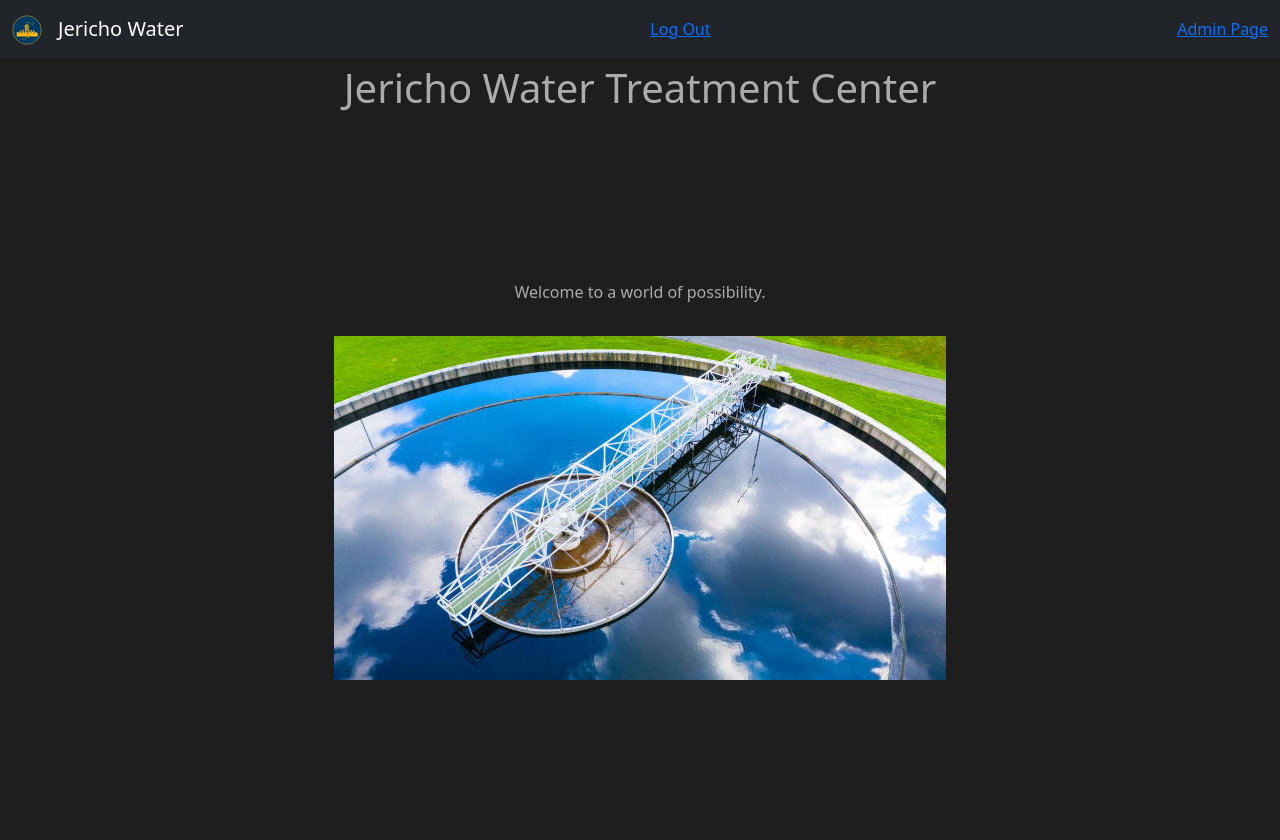
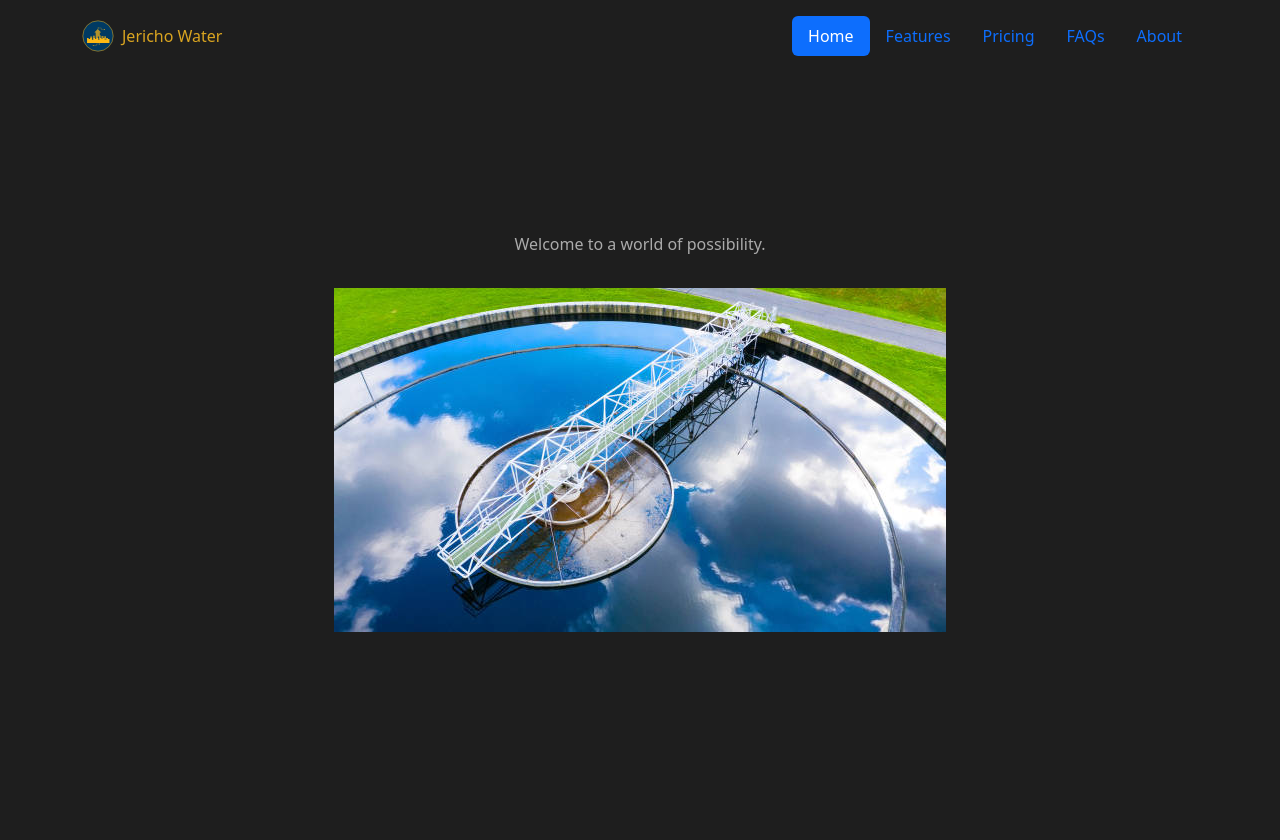
Before and after one commit to CedarvilleCyber/Jericho, a PHP site: page / in a window 1280 px wide. After the commit the page ends 632 px from the top, so only its background shows below. Run offline with PHP 8.4, Linux system fonts and the light colour scheme; the visitor is signed in with stand-in values (Sample User, id 1).

Commit message:
updated navbar

```diff
--- a/3-water-treatment-scenario/css/global.css
+++ b/3-water-treatment-scenario/css/global.css
@@ -3,18 +3,14 @@ body {
     color: #ababab;
 }
 
-/* This  shouldn't be needed anymore.
- .topnav {
-    position: fixed;
-    top: 0;
-    width: 100%;
-} */
-
-body {
-    padding-top: 4em;
+.logo {
+    width: 2em;
+    height: 2em;
 }
 
-.logo {
-    width: 1.5em;
-    height: 1.5em;
+.page-title {
+    color: goldenrod;
+    text-decoration: none;
 }
+
+/* note to self: figure out how to override Bootstrap styling to make the buttons gold */
--- a/3-water-treatment-scenario/index.php
+++ b/3-water-treatment-scenario/index.php
@@ -9,14 +9,14 @@
     }
 ?>
 <!DOCTYPE html>
-<html>
+<html lang="en">
     <head>
         <title>Jericho Water Treatment Center</title>
         <link rel="stylesheet" href="./css/index.css">
     </head>
     <body>
         <?php include 'topnav.php'; ?>
-        <h1>Jericho Water Treatment Center</h1>
+        <!-- <h1>Jericho Water Treatment Center</h1> -->
         <div class="flex-container">
             <p>Welcome to a world of possibility.</p>
             <img src="./images/wtstock1.jpg" class="main-img"></img>
--- a/3-water-treatment-scenario/login.php
+++ b/3-water-treatment-scenario/login.php
@@ -24,7 +24,7 @@ if ($_SERVER['REQUEST_METHOD'] === 'POST') {
 ?>
 
 <!DOCTYPE html>
-<html>
+<html lang="en">
     <head>
         <title>Login</title>
         <link rel="stylesheet" href="./css/mdb.min.css">
--- a/3-water-treatment-scenario/topnav.php
+++ b/3-water-treatment-scenario/topnav.php
@@ -1,16 +1,23 @@
-<head>
-    <link rel="stylesheet" href="./css/bootstrap.min.css">
-    <link rel="stylesheet" href="./css/global.css">
-</head>
-<div class="topnav">
-    <nav class="navbar fixed-top navbar-expand-md navbar-dark bg-dark">
-        <div class="container-fluid">
-            <a class="navbar-brand" href="#"><img src=./images/logo.svg class=logo></a>
-            <div class="navbar-header">
-                <a class="navbar-brand mx-auto" href="#">Jericho Water</a>
-            </div>
-            <a href="./logout.php" class="ms-auto">Log Out</a>
-            <a href="./admin.php" class="ms-auto">Admin Page</a>
-        </div>
-    </nav>
-</div>
+<!DOCTYPE html>
+<html lang="en">
+    <head>
+        <title>Jericho</title>
+        <link rel="stylesheet" href="./css/bootstrap.min.css">
+        <link rel="stylesheet" href="./css/global.css">
+    </head>
+    <div class="container">
+        <header class="d-flex flex-wrap justify-content-center py-3">
+            <a class="d-flex align-items-center me-md-auto page-title" href="#">
+                <img src="./images/logo.svg" alt="Jericho Logo" class="logo">
+                <span class="ms-2">Jericho Water</span>
+            </a>
+            <ul class="nav nav-pills">
+                <li class="nav-item"><a href="#" class="nav-link active" aria-current="page">Home</a></li>
+                <li class="nav-item"><a href="#" class="nav-link">Features</a></li>
+                <li class="nav-item"><a href="#" class="nav-link">Pricing</a></li>
+                <li class="nav-item"><a href="#" class="nav-link">FAQs</a></li>
+                <li class="nav-item"><a href="#" class="nav-link">About</a></li>
+            </ul>
+        </header>
+    </div>
+</html>
```
